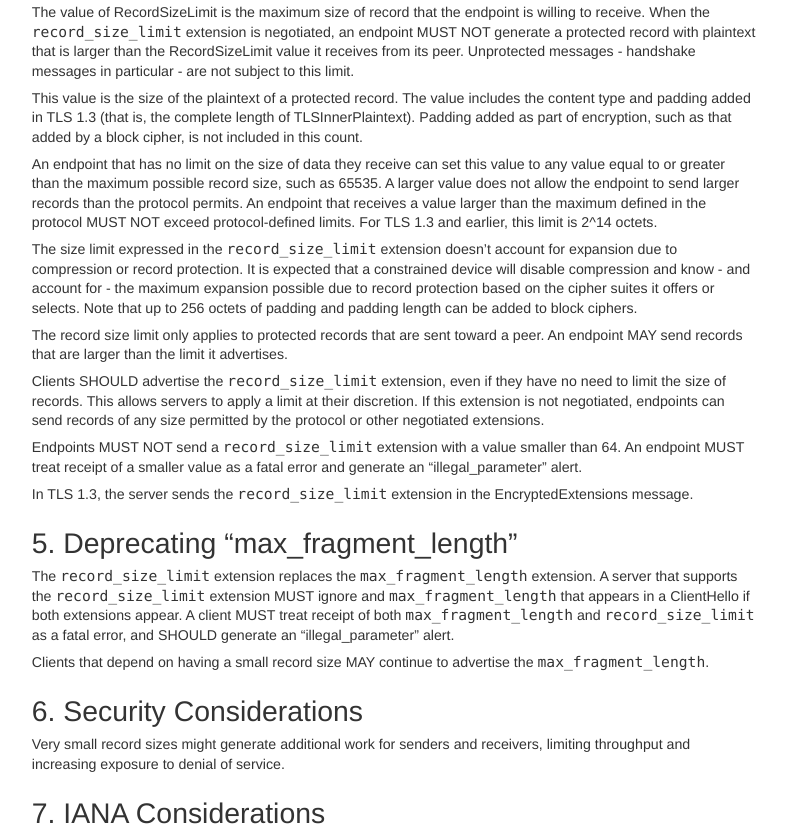
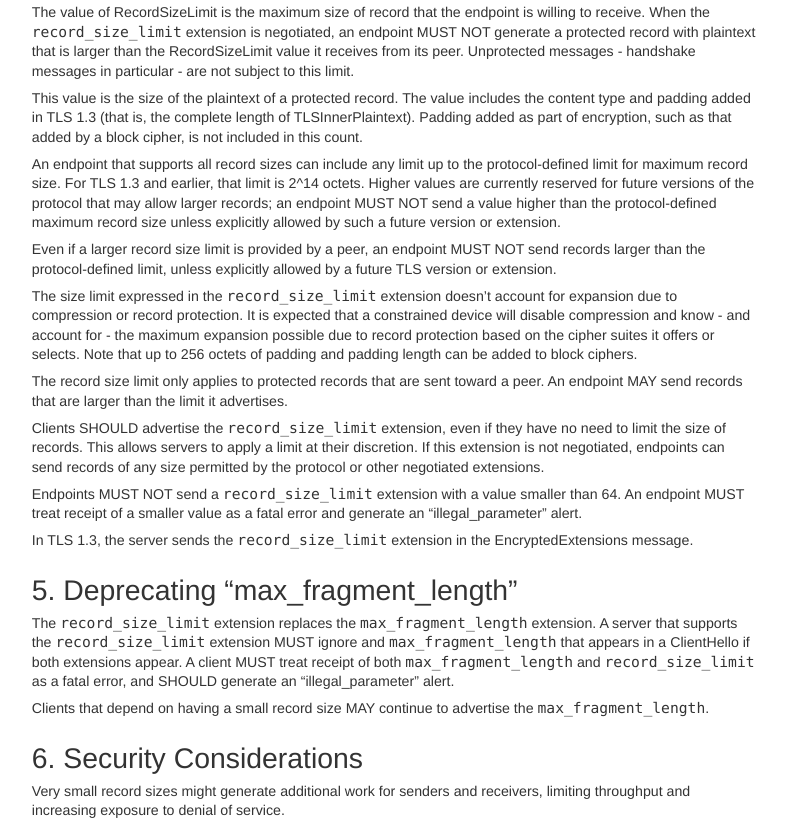
Before and after one commit to tlswg/tls-record-limit, a plain HTML site: page draft-thomson-tls-record-limit.html in a window 1280 px wide. Shown: the part 1944-2778 px from the top of the page, without its empty margins (40-825 px from the left). Drawn offline with Linux system fonts and the light colour scheme.

Commit message:
Script updating gh-pages from 62a5ef2. [ci skip]

```diff
--- a/draft-thomson-tls-record-limit.html
+++ b/draft-thomson-tls-record-limit.html
@@ -295,7 +295,7 @@ address {
 
   <meta name="dct.creator" content="Thomson, M." />
   <meta name="dct.identifier" content="urn:ietf:id:draft-thomson-tls-record-limit-latest" />
-  <meta name="dct.issued" scheme="ISO8601" content="2017-3-17" />
+  <meta name="dct.issued" scheme="ISO8601" content="2017-3-21" />
   <meta name="dct.abstract" content="An extension to Transport Layer Security (TLS) is defined that allows endpoints to negotiate the maximum size of protected records that each will send the other." />
   <meta name="description" content="An extension to Transport Layer Security (TLS) is defined that allows endpoints to negotiate the maximum size of protected records that each will send the other." />
 
@@ -316,14 +316,14 @@ address {
 </tr>
 <tr>
   <td class="left">Updates: 6066 (if approved)</td>
-  <td class="right">March 17, 2017</td>
+  <td class="right">March 21, 2017</td>
 </tr>
 <tr>
   <td class="left">Intended status: Standards Track</td>
   <td class="right"></td>
 </tr>
 <tr>
-  <td class="left">Expires: September 18, 2017</td>
+  <td class="left">Expires: September 22, 2017</td>
   <td class="right"></td>
 </tr>
 
@@ -344,7 +344,7 @@ address {
 <p>This Internet-Draft is submitted in full conformance with the provisions of BCP 78 and BCP 79.</p>
 <p>Internet-Drafts are working documents of the Internet Engineering Task Force (IETF).  Note that other groups may also distribute working documents as Internet-Drafts.  The list of current Internet-Drafts is at http://datatracker.ietf.org/drafts/current/.</p>
 <p>Internet-Drafts are draft documents valid for a maximum of six months and may be updated, replaced, or obsoleted by other documents at any time.  It is inappropriate to use Internet-Drafts as reference material or to cite them other than as "work in progress."</p>
-<p>This Internet-Draft will expire on September 18, 2017.</p>
+<p>This Internet-Draft will expire on September 22, 2017.</p>
 <h1 id="rfc.copyrightnotice">
   <a href="#rfc.copyrightnotice">Copyright Notice</a>
 </h1>
@@ -394,12 +394,13 @@ address {
 </pre>
 <p id="rfc.section.4.p.2">The value of RecordSizeLimit is the maximum size of record that the endpoint is willing to receive.  When the <samp>record_size_limit</samp> extension is negotiated, an endpoint MUST NOT generate a protected record with plaintext that is larger than the RecordSizeLimit value it receives from its peer.  Unprotected messages - handshake messages in particular - are not subject to this limit.</p>
 <p id="rfc.section.4.p.3">This value is the size of the plaintext of a protected record.  The value includes the content type and padding added in TLS 1.3 (that is, the complete length of TLSInnerPlaintext).  Padding added as part of encryption, such as that added by a block cipher, is not included in this count.</p>
-<p id="rfc.section.4.p.4">An endpoint that has no limit on the size of data they receive can set this value to any value equal to or greater than the maximum possible record size, such as 65535.  A larger value does not allow the endpoint to send larger records than the protocol permits.  An endpoint that receives a value larger than the maximum defined in the protocol MUST NOT exceed protocol-defined limits.  For TLS 1.3 and earlier, this limit is 2^14 octets.</p>
-<p id="rfc.section.4.p.5">The size limit expressed in the <samp>record_size_limit</samp> extension doesn&#8217;t account for expansion due to compression or record protection.  It is expected that a constrained device will disable compression and know - and account for - the maximum expansion possible due to record protection based on the cipher suites it offers or selects.  Note that up to 256 octets of padding and padding length can be added to block ciphers.</p>
-<p id="rfc.section.4.p.6">The record size limit only applies to protected records that are sent toward a peer.  An endpoint MAY send records that are larger than the limit it advertises.</p>
-<p id="rfc.section.4.p.7">Clients SHOULD advertise the <samp>record_size_limit</samp> extension, even if they have no need to limit the size of records.  This allows servers to apply a limit at their discretion.  If this extension is not negotiated, endpoints can send records of any size permitted by the protocol or other negotiated extensions.</p>
-<p id="rfc.section.4.p.8">Endpoints MUST NOT send a <samp>record_size_limit</samp> extension with a value smaller than 64.  An endpoint MUST treat receipt of a smaller value as a fatal error and generate an &#8220;illegal_parameter&#8221; alert.</p>
-<p id="rfc.section.4.p.9">In TLS 1.3, the server sends the <samp>record_size_limit</samp> extension in the EncryptedExtensions message.</p>
+<p id="rfc.section.4.p.4">An endpoint that supports all record sizes can include any limit up to the protocol-defined limit for maximum record size.  For TLS 1.3 and earlier, that limit is 2^14 octets.  Higher values are currently reserved for future versions of the protocol that may allow larger records; an endpoint MUST NOT send a value higher than the protocol-defined maximum record size unless explicitly allowed by such a future version or extension.</p>
+<p id="rfc.section.4.p.5">Even if a larger record size limit is provided by a peer, an endpoint MUST NOT send records larger than the protocol-defined limit, unless explicitly allowed by a future TLS version or extension.</p>
+<p id="rfc.section.4.p.6">The size limit expressed in the <samp>record_size_limit</samp> extension doesn&#8217;t account for expansion due to compression or record protection.  It is expected that a constrained device will disable compression and know - and account for - the maximum expansion possible due to record protection based on the cipher suites it offers or selects.  Note that up to 256 octets of padding and padding length can be added to block ciphers.</p>
+<p id="rfc.section.4.p.7">The record size limit only applies to protected records that are sent toward a peer.  An endpoint MAY send records that are larger than the limit it advertises.</p>
+<p id="rfc.section.4.p.8">Clients SHOULD advertise the <samp>record_size_limit</samp> extension, even if they have no need to limit the size of records.  This allows servers to apply a limit at their discretion.  If this extension is not negotiated, endpoints can send records of any size permitted by the protocol or other negotiated extensions.</p>
+<p id="rfc.section.4.p.9">Endpoints MUST NOT send a <samp>record_size_limit</samp> extension with a value smaller than 64.  An endpoint MUST treat receipt of a smaller value as a fatal error and generate an &#8220;illegal_parameter&#8221; alert.</p>
+<p id="rfc.section.4.p.10">In TLS 1.3, the server sends the <samp>record_size_limit</samp> extension in the EncryptedExtensions message.</p>
 <h1 id="rfc.section.5"><a href="#rfc.section.5">5.</a> <a href="#deprecating-maxfragmentlength" id="deprecating-maxfragmentlength">Deprecating &#8220;max_fragment_length&#8221;</a></h1>
 <p id="rfc.section.5.p.1">The <samp>record_size_limit</samp> extension replaces the <samp>max_fragment_length</samp> extension.  A server that supports the <samp>record_size_limit</samp> extension MUST ignore and <samp>max_fragment_length</samp> that appears in a ClientHello if both extensions appear.  A client MUST treat receipt of both <samp>max_fragment_length</samp> and <samp>record_size_limit</samp> as a fatal error, and SHOULD generate an &#8220;illegal_parameter&#8221; alert.</p>
 <p id="rfc.section.5.p.2">Clients that depend on having a small record size MAY continue to advertise the <samp>max_fragment_length</samp>.</p>
```
Also changed, not shown: index.html (+11 -10 lines), draft-thomson-tls-record-limit.txt.
